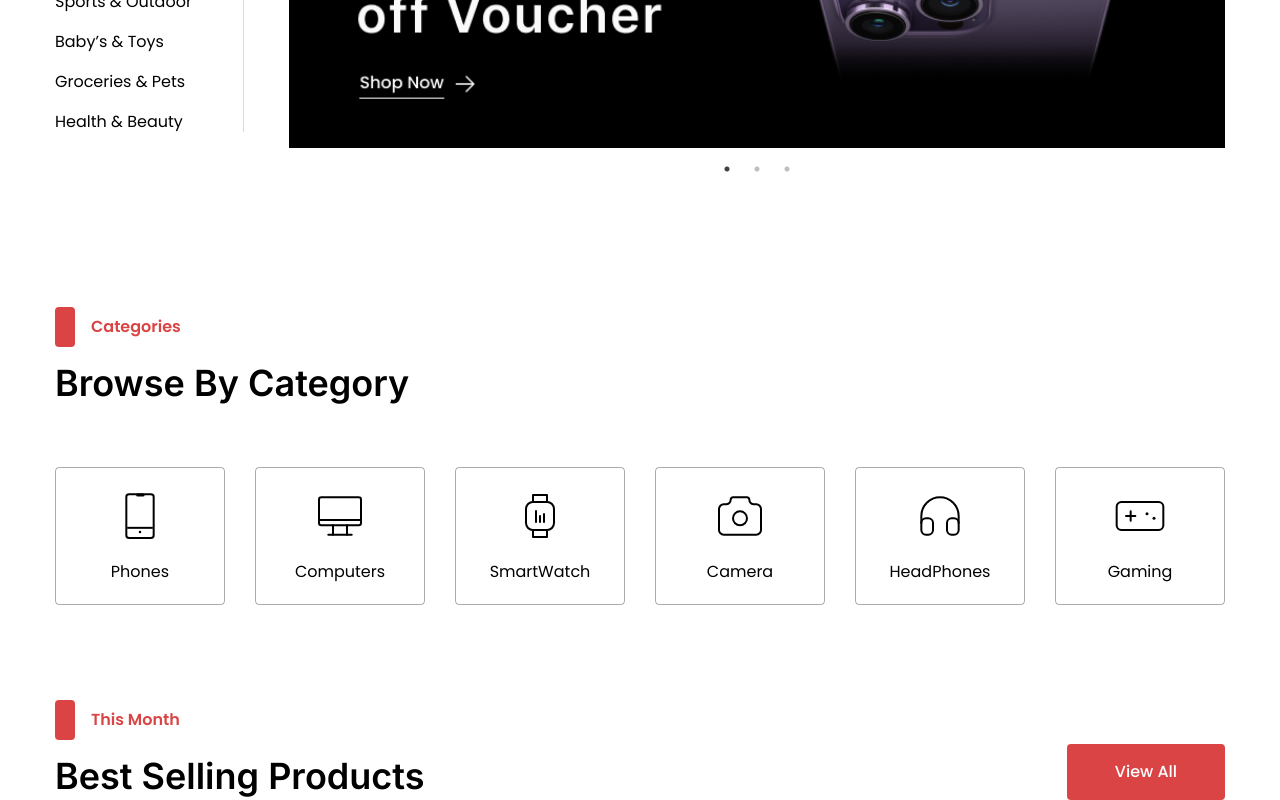
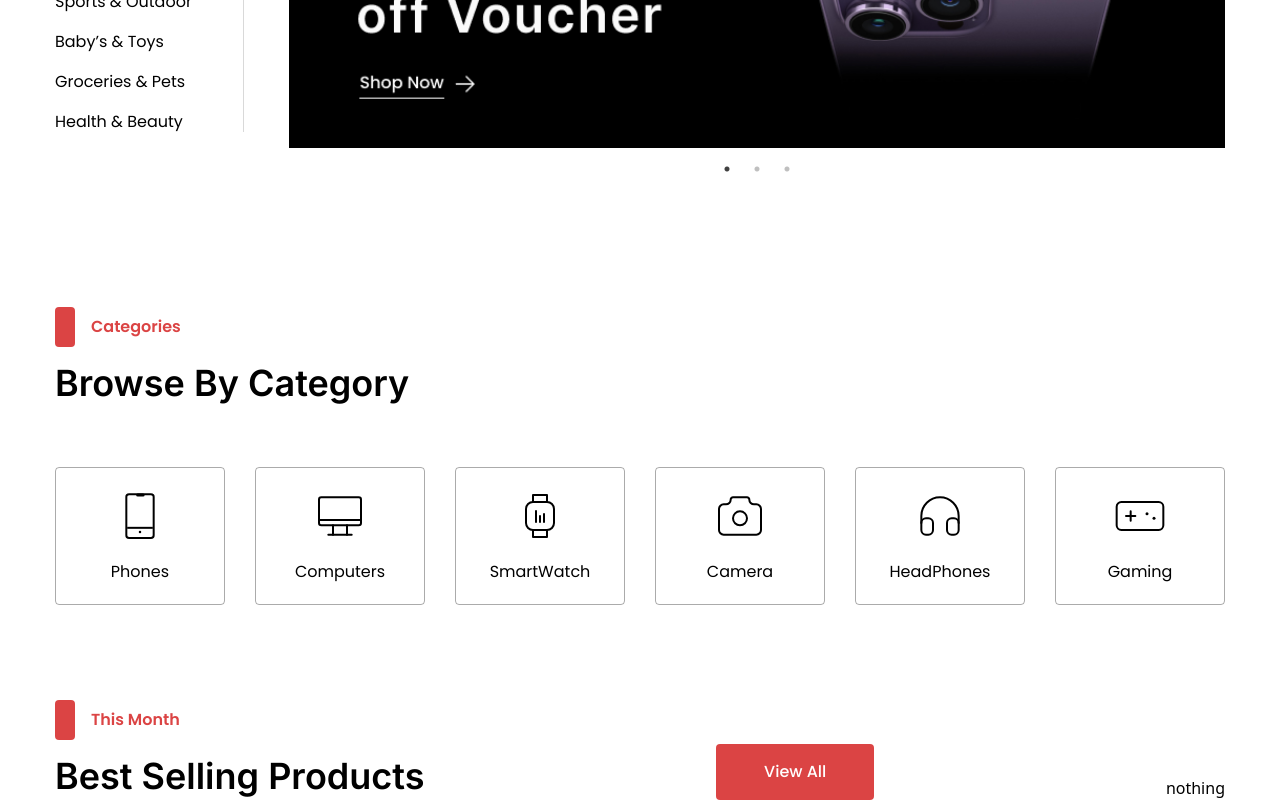
Before and after one commit to nayebislam/Ecommerce, a React (Vite) app: page / in a window 1280 px wide. Shown: the part 403-1203 px from the top of the page. Built offline with nearby package versions, Linux system fonts and the light colour scheme.

Commit message:
Products part update

```diff
--- a/src/components/Products/Products.jsx
+++ b/src/components/Products/Products.jsx
@@ -17,6 +17,12 @@ const Products = () => {
               View All
             </button>
           </div>
+
+          <div>
+            <button>nothing
+
+            </button>
+          </div>
         </div>
       </Containar>
     </section>
```
